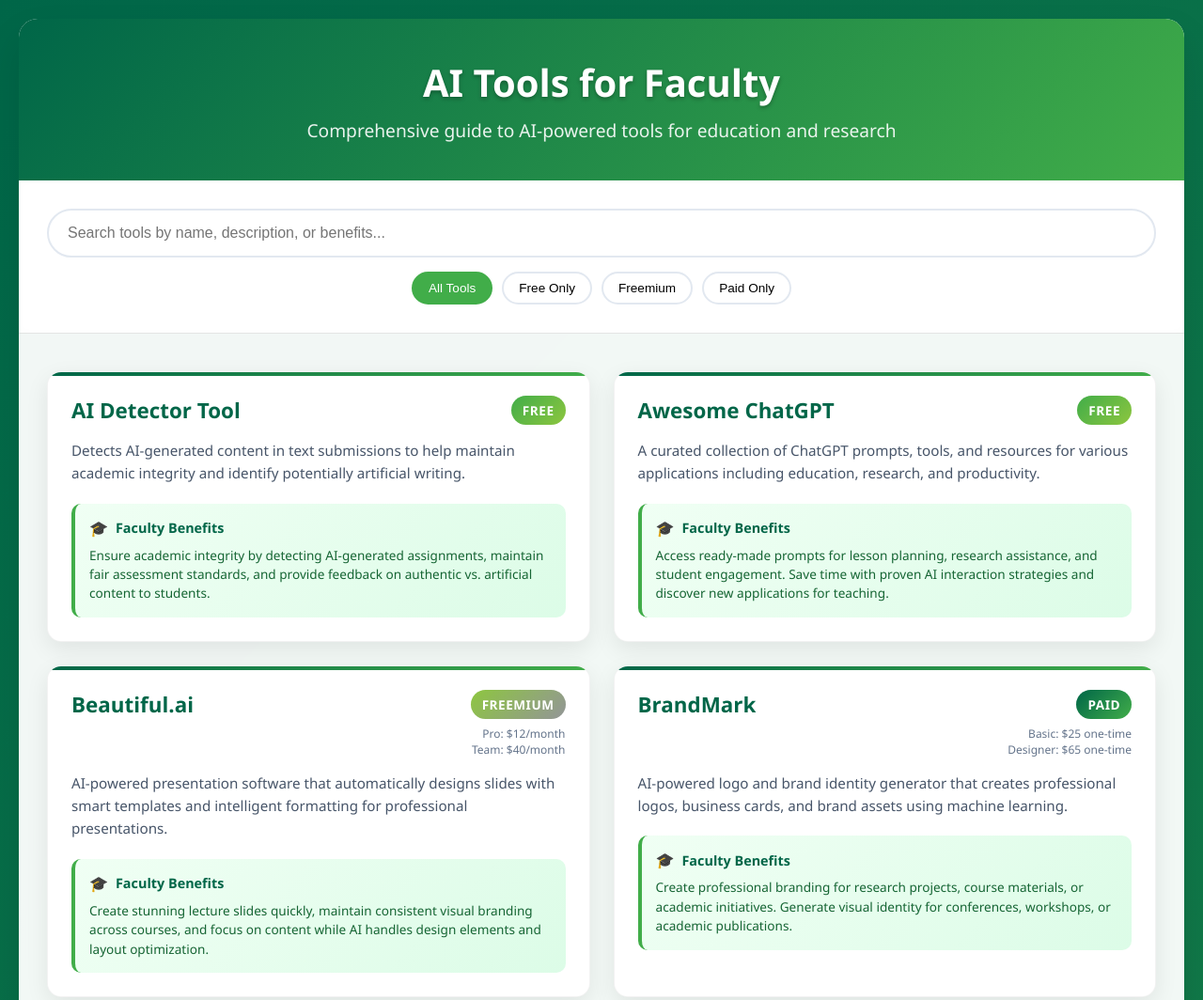
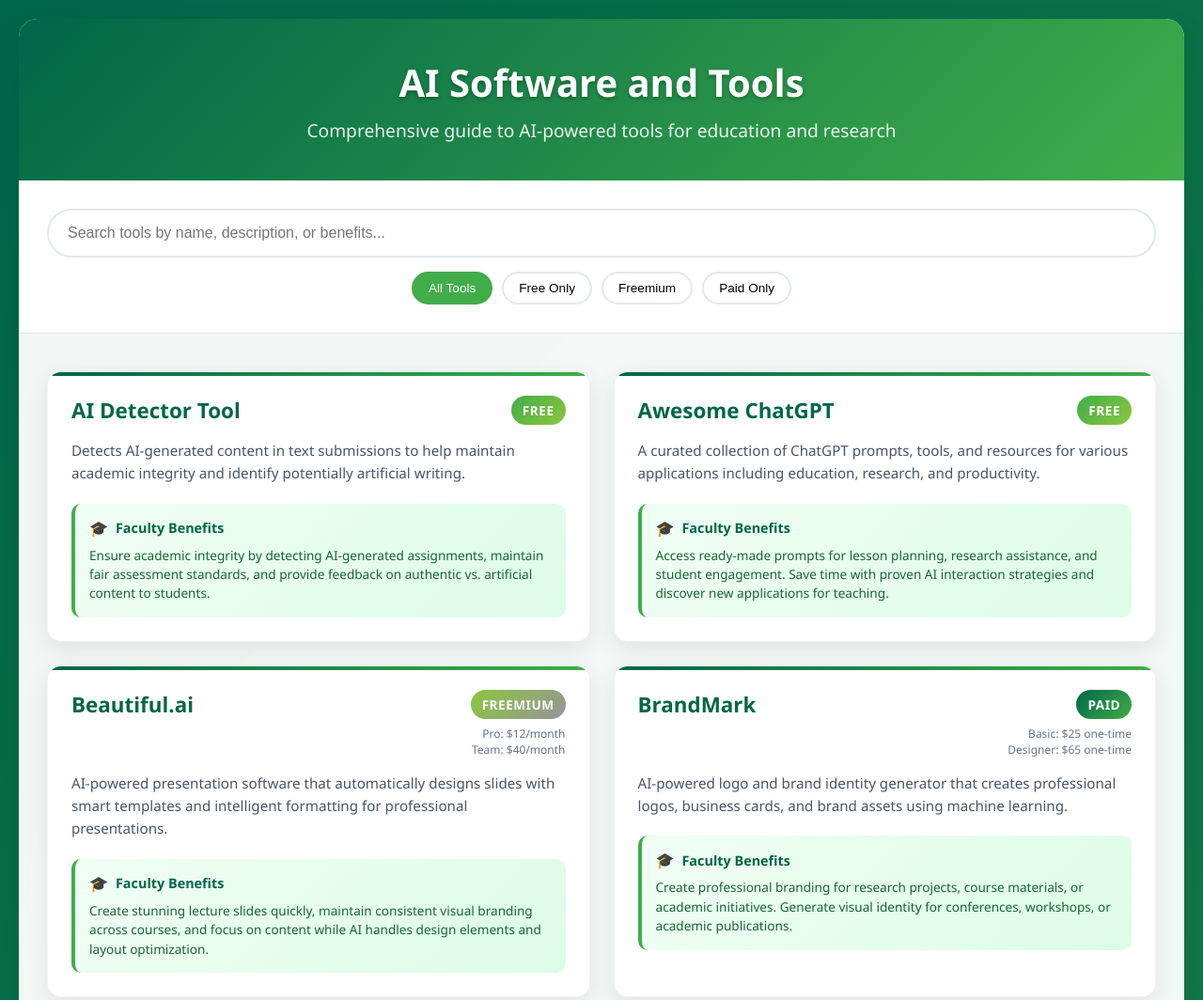
Before and after one commit to tle-1989/ivytechedtechtjle, a plain HTML site: page aisoftwareandtools.html in a window 1280 px wide. Shown: the top 1064 px of the page at 94% size. Drawn offline with Linux system fonts and the light colour scheme.

Commit message:
Update aisoftwareandtools.html

```diff
--- a/aisoftwareandtools.html
+++ b/aisoftwareandtools.html
@@ -257,7 +257,7 @@
 <body>
     <div class="container">
         <div class="header">
-            <h1>AI Tools for Faculty</h1>
+            <h1>AI Software and Tools</h1>
             <p>Comprehensive guide to AI-powered tools for education and research</p>
         </div>
 
```
